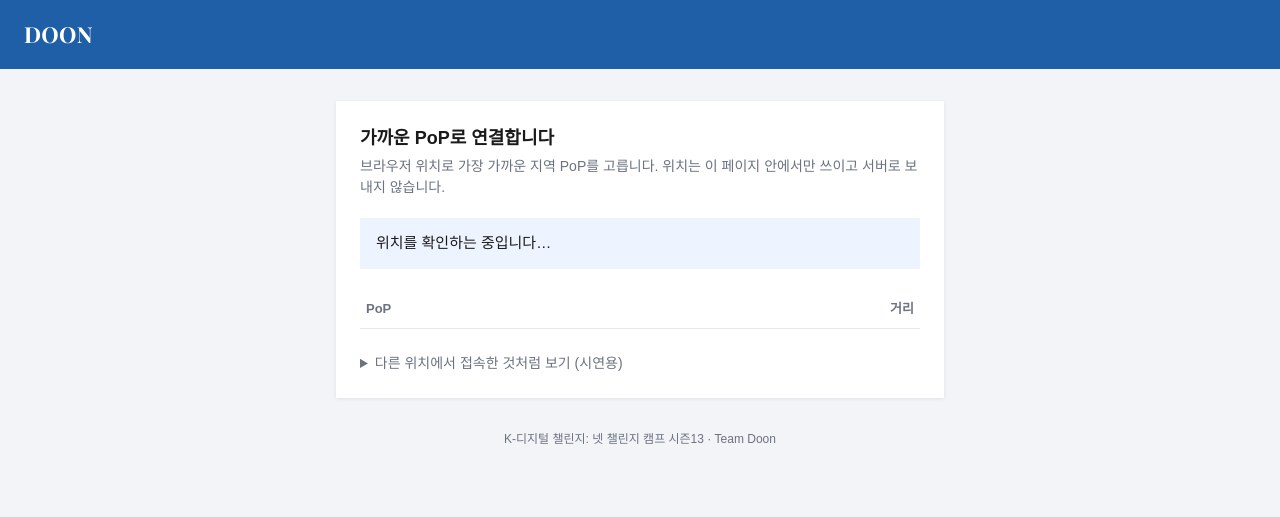
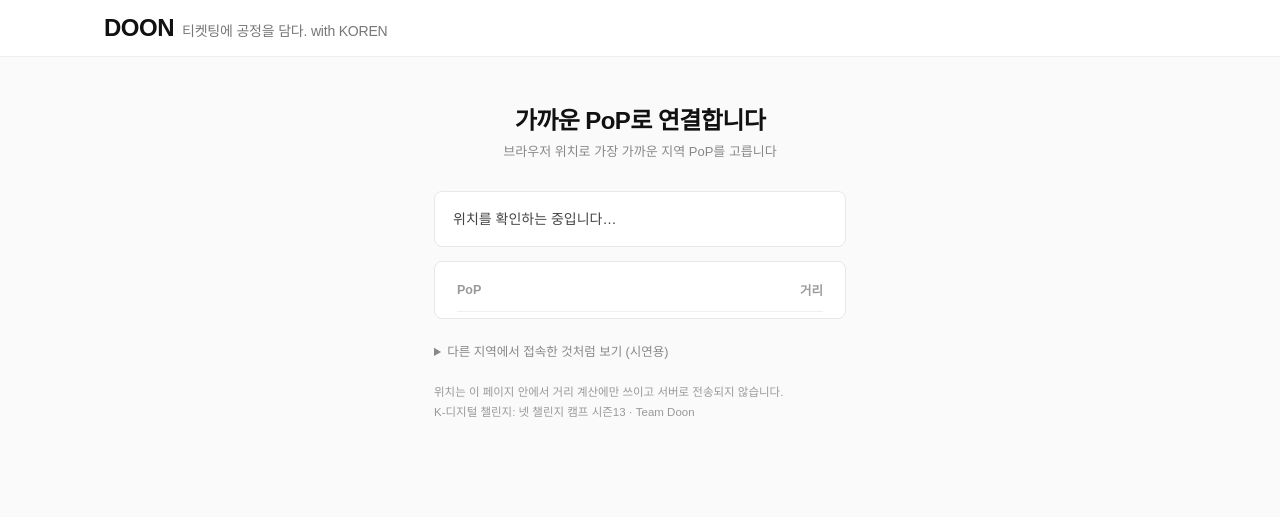
Before and after one commit to KRjinyoung/doon-router, a plain HTML site: page index.html in a window 1280 px wide. Drawn offline with nearby package versions, Linux system fonts and the light colour scheme.

Commit message:
Match ticketing site design

```diff
--- a/index.html
+++ b/index.html
@@ -4,86 +4,90 @@
 <meta charset="utf-8">
 <meta name="viewport" content="width=device-width, initial-scale=1">
 <title>DOON</title>
-<link rel="preconnect" href="https://fonts.googleapis.com">
-<link rel="preconnect" href="https://fonts.gstatic.com" crossorigin>
-<link href="https://fonts.googleapis.com/css2?family=Playfair+Display:wght@700&display=swap" rel="stylesheet">
 <style>
-  :root {
-    --bg: #f2f4f7; --card: #ffffff; --text: #1a1a1a; --muted: #6b7280;
-    --line: #e3e7ee; --brand: #1f5fa8; --brand-dark: #163f70; --tint: #eef4ff;
-    --warn-bg: #fff6e5; --warn: #8a5a00;
-  }
-  @media (prefers-color-scheme: dark) {
-    :root {
-      --bg: #0f1420; --card: #171e2c; --text: #e8ecf3; --muted: #9aa4b5;
-      --line: #273145; --brand: #5b9be0; --brand-dark: #3f7fc4; --tint: #1b2a42;
-      --warn-bg: #3a2c10; --warn: #f0c46a;
-    }
-  }
+/* 티켓팅 화면(pop/frontend/login.html)과 같은 규칙 */
 * { box-sizing: border-box; }
-  body {
-    margin: 0; background: var(--bg); color: var(--text);
-    font-family: "Apple SD Gothic Neo", "Malgun Gothic", "Noto Sans KR", sans-serif;
-    line-height: 1.5;
-  }
-  header {
-    background: #1f5fa8; color: #fff; padding: 18px 24px;
-    font-family: 'Playfair Display', serif; font-size: 22px; font-weight: 700; letter-spacing: .3px;
-  }
-  main { max-width: 640px; margin: 32px auto; padding: 0 16px; }
-  .card { background: var(--card); padding: 24px; box-shadow: 0 1px 4px rgba(0,0,0,.08); }
-  h1 { font-size: 18px; margin: 0 0 4px; }
-  .sub { color: var(--muted); font-size: 14px; margin: 0 0 20px; }
-  .status { padding: 14px 16px; background: var(--tint); font-size: 15px; margin-bottom: 20px; }
-  .status.warn { background: var(--warn-bg); color: var(--warn); }
-  .badge { display: inline-block; font-size: 12px; padding: 1px 6px; margin-left: 6px;
-           border: 1px solid currentColor; vertical-align: 1px; }
-  table { width: 100%; border-collapse: collapse; font-size: 15px; }
-  th, td { text-align: left; padding: 10px 6px; border-bottom: 1px solid var(--line); }
-  th { font-size: 13px; color: var(--muted); font-weight: 600; }
-  .num { text-align: right; font-variant-numeric: tabular-nums; }
-  [hidden] { display: none !important; }
-  tr.pick td { font-weight: 700; color: var(--brand); }
-  tr.off td { color: var(--muted); }
-  td a { color: var(--brand); font-weight: 600; }
-  .actions { display: flex; gap: 8px; margin-top: 20px; flex-wrap: wrap; }
-  button, .btn {
-    font: inherit; font-size: 15px; padding: 10px 18px; border: 0; cursor: pointer;
-    background: var(--brand); color: #fff; text-decoration: none;
-  }
-  button:hover, .btn:hover { background: var(--brand-dark); }
-  button.ghost { background: transparent; color: var(--text); border: 1px solid var(--line); }
-  details { margin-top: 24px; font-size: 14px; color: var(--muted); }
-  details a { color: var(--brand); margin-right: 10px; }
-  footer { text-align: center; color: var(--muted); font-size: 12px; margin: 24px 0; }
+body { margin:0; background:#fafafa; color:#222;
+  font-family:'Pretendard','Apple SD Gothic Neo','Malgun Gothic','맑은 고딕',sans-serif;
+  -webkit-font-smoothing:antialiased; }
+.brandbar { background:#fff; border-bottom:1px solid #eee; }
+.brandbar .inner { max-width:1120px; margin:0 auto; padding:14px 24px;
+  display:flex; align-items:center; justify-content:space-between; gap:16px; }
+.brandline { font-size:14px; color:#777; letter-spacing:-0.2px; }
+.brandline b { font-size:24px; font-weight:700; color:#111; letter-spacing:-0.5px; margin-right:8px; }
+
+.wrap { max-width:460px; margin:0 auto; padding:44px 24px 80px; }
+.h1 { font-size:24px; font-weight:700; color:#111; letter-spacing:-0.6px; text-align:center; margin:0 0 6px; }
+.sub { font-size:13px; color:#888; text-align:center; margin:0 0 28px; line-height:1.6; }
+
+.status { background:#fff; border:1px solid #e8e8e8; border-radius:8px; padding:16px 18px;
+  font-size:14px; color:#444; line-height:1.6; margin-bottom:14px; }
+.status b { color:#111; }
+.status.warn { background:#FFF6EE; border-color:#F5D2AE; color:#B3560A; }
+.badge { display:inline-block; font-size:11px; color:#B3560A; background:#FFF6EE;
+  border:1px solid #F5D2AE; border-radius:3px; padding:0 6px; margin-left:6px; vertical-align:1px; }
+
+.card { background:#fff; border:1px solid #e8e8e8; border-radius:8px; padding:6px 22px; }
+table { width:100%; border-collapse:collapse; font-size:14px; }
+th, td { text-align:left; padding:12px 0; border-bottom:1px solid #f0f0f0; }
+tr:last-child td { border-bottom:0; }
+th { font-size:12.5px; color:#999; font-weight:700; }
+.num { text-align:right; font-variant-numeric:tabular-nums; }
+tr.pick td { font-weight:700; color:#F5821F; }
+tr.off td { color:#aaa; }
+td a { color:#222; font-weight:700; text-decoration:none; }
+td a:hover { color:#F5821F; }
+
+.actions { display:flex; gap:8px; margin-top:16px; }
+.btn { flex:1; display:block; text-align:center; background:#F5821F; color:#fff; border:0;
+  padding:14px 0; font-size:15.5px; font-weight:700; border-radius:3px; cursor:pointer;
+  font-family:inherit; letter-spacing:-0.3px; text-decoration:none; }
+.btn:hover { background:#DE7115; }
+.btn.ghost { flex:0 0 auto; padding:14px 18px; background:#fff; color:#555; border:1px solid #ddd; font-weight:500; }
+.btn.ghost:hover { background:#f5f5f5; }
+[hidden] { display:none !important; }
+#cd { white-space:nowrap; color:#888; }
+
+details { margin-top:22px; font-size:12.5px; color:#888; }
+summary { cursor:pointer; }
+#places { display:flex; flex-wrap:wrap; gap:6px; margin:10px 0 0; }
+#places a { font-size:12.5px; color:#555; background:#fff; border:1px solid #e8e8e8;
+  border-radius:3px; padding:4px 10px; text-decoration:none; }
+#places a:hover { border-color:#F5821F; color:#F5821F; }
+.note { font-size:11.5px; color:#999; line-height:1.75; margin-top:22px; }
 </style>
 </head>
 <body>
-<header>DOON</header>
-<main>
-  <div class="card">
-    <h1>가까운 PoP로 연결합니다</h1>
-    <p class="sub">브라우저 위치로 가장 가까운 지역 PoP를 고릅니다. 위치는 이 페이지 안에서만 쓰이고 서버로 보내지 않습니다.</p>
+<div class="brandbar"><div class="inner">
+  <div class="brandline"><b>DOON</b>티켓팅에 공정을 담다. with KOREN</div>
+</div></div>
+
+<div class="wrap">
+  <h1 class="h1">가까운 PoP로 연결합니다</h1>
+  <p class="sub">브라우저 위치로 가장 가까운 지역 PoP를 고릅니다</p>
 
   <div id="status" class="status">위치를 확인하는 중입니다…</div>
 
+  <div class="card">
     <table>
       <thead><tr><th>PoP</th><th class="num">거리</th></tr></thead>
       <tbody id="rows"></tbody>
     </table>
+  </div>
 
   <div class="actions" id="actions" hidden>
     <a class="btn" id="go" href="#">바로 연결</a>
-      <button class="ghost" id="stop">자동 이동 멈추기</button>
+    <button class="btn ghost" id="stop">자동 이동 멈추기</button>
   </div>
 
   <details>
-      <summary>다른 위치에서 접속한 것처럼 보기 (시연용)</summary>
+    <summary>다른 지역에서 접속한 것처럼 보기 (시연용)</summary>
     <p id="places"></p>
   </details>
+
+  <p class="note">위치는 이 페이지 안에서 거리 계산에만 쓰이고 서버로 전송되지 않습니다.<br>
+  K-디지털 챌린지: 넷 챌린지 캠프 시즌13 · Team Doon</p>
 </div>
-</main>
-<footer>K-디지털 챌린지: 넷 챌린지 캠프 시즌13 · Team Doon</footer>
 
 <script>
 (async function () {
```
Lines whose indentation alone changed are shown as unchanged.
